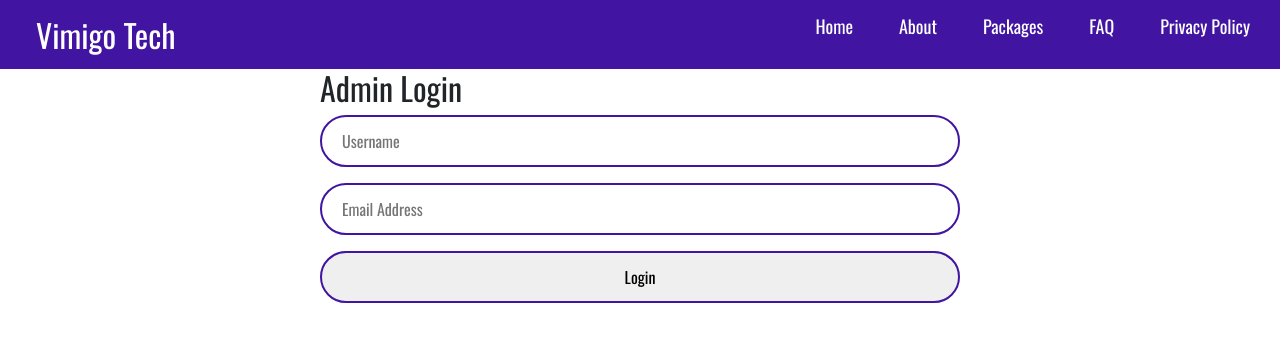
After one commit to omarrr5/vimigo-technical-Assessment, a PHP site: page /admin.html in a window 1280 px wide. The commit adds this page. Shown: the top 342 px of the page. Run offline with PHP 8.4, Linux system fonts and the light colour scheme; some libraries are stand-ins or nearby versions.

Commit message:
Admin login
Login form for admin done only validation need to be done

```diff
--- /dev/null
+++ b/admin.html
@@ -0,0 +1,46 @@
+<!DOCTYPE html>
+<html lang="en">
+<head>
+    <meta charset="UTF-8">
+    <meta http-equiv="X-UA-Compatible" content="IE=edge">
+    <meta name="viewport" content="width=device-width, initial-scale=1.0">
+    <title>Vimigo Tech | Admin</title>
+    <link rel="logo icon" href="images/vimigo-logo.png" type="image/x-icon">
+    <link rel="stylesheet" href="style.css">
+    <link href="https://fonts.googleapis.com/css2?family=Oswald&display=swap" rel="stylesheet">
+ <link href="https://fonts.googleapis.com/css2?family=Lato&display=swap" rel="stylesheet">
+    <script src="https://kit.fontawesome.com/a076d05399.js"></script>
+    <link rel="stylesheet" href="https://cdnjs.cloudflare.com/ajax/libs/twitter-bootstrap/4.1.3/css/bootstrap.min.css">
+    <link rel="stylesheet" href="https://cdnjs.cloudflare.com/ajax/libs/ionicons/2.0.1/css/ionicons.min.css">
+</head>
+<body>
+
+    <nav class="navbar">
+        <div class="logo">Vimigo Tech</div>
+        <ul class="nav-links">
+        <div class="menu">
+      <li><a href="index.php">Home</a></li>
+        <li><a href="https://www.vimigoapp.com/about-us/">About</a></li>
+        <li><a href="https://www.vimigoapp.com/packages/">Packages</a></li>
+        <li><a href="faq.html">FAQ</a></li>
+        <li><a href="https://www.vimigoapp.com/privacy-policy/">Privacy Policy</a></li>
+        </div>
+        </ul>
+    </nav>
+
+    <div class="admin-form">
+        <h2>Admin Login</h2>
+        <form>
+          <p>
+          <input type="text" id="username" name="username" placeholder="Username" required><i class="validation"><span></span><span></span></i>
+          </p>
+          <p>
+          <input type="email" id="email" name="email" placeholder="Email Address" required><i class="validation"><span></span><span></span></i>
+          </p>
+          <p>
+          <input type="submit" id="login" value="Login">
+          </p>
+        </form>
+</div>
+</body>
+</html>
--- a/style.css
+++ b/style.css
@@ -78,6 +78,12 @@ input {
   box-sizing: border-box;
   border: 2px solid  #4114a1;
   border-radius: 40px;
+}
+
+
+.admin-form{
+  margin: auto;
+  width: 50%;
 }
 
 .button {
```
